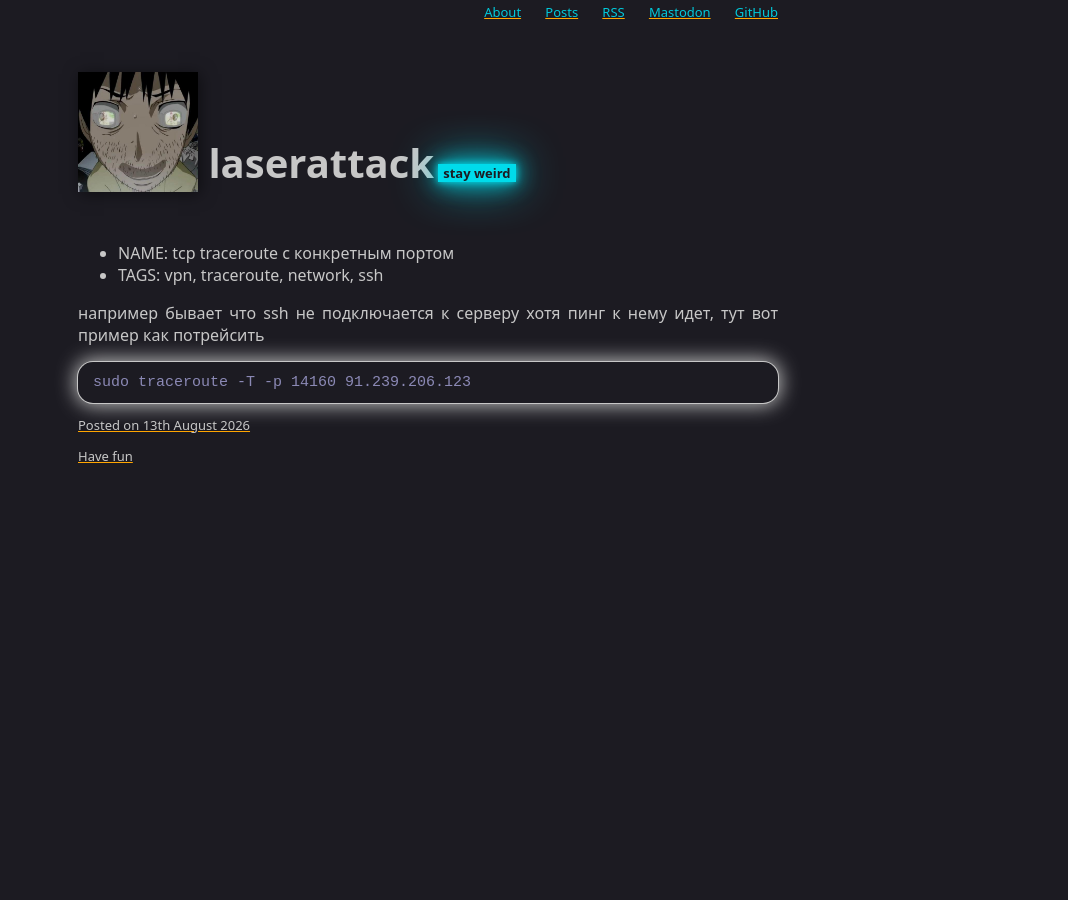
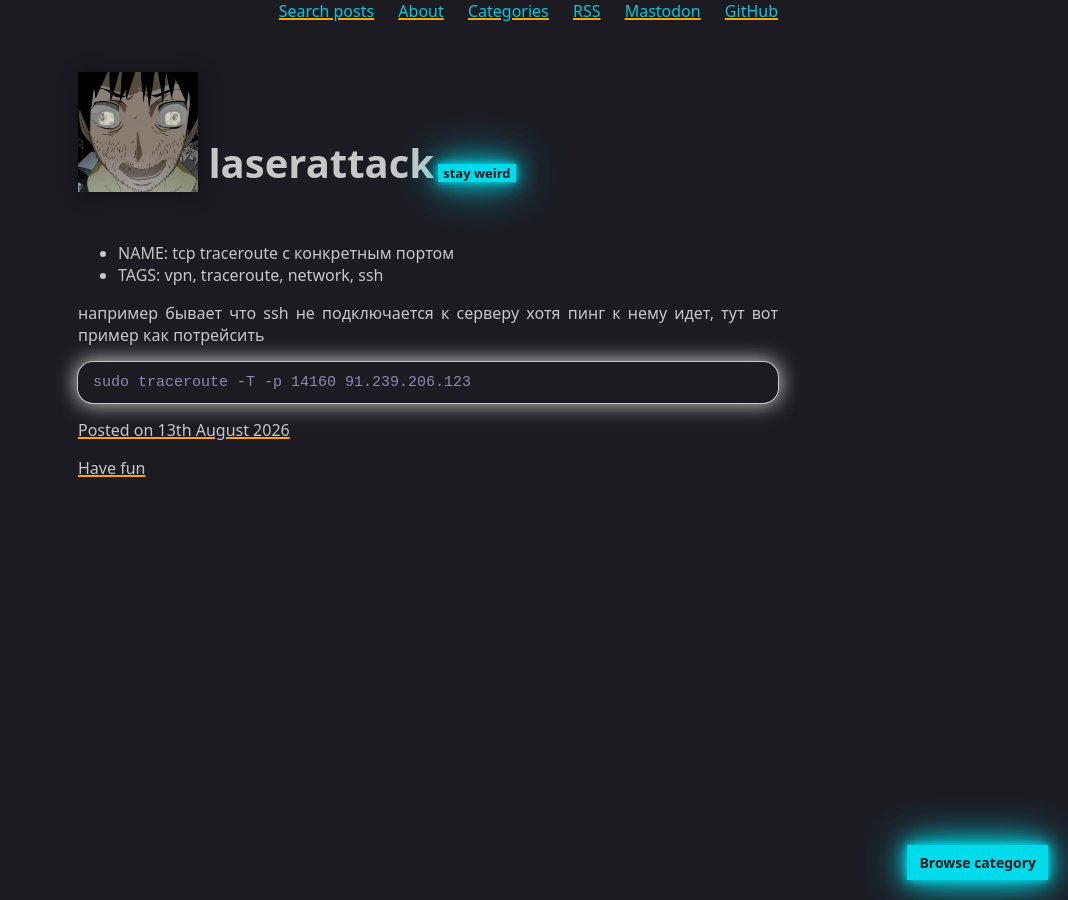
Before and after one commit to laserattack/laserattack.github.io, a Jekyll site: the page built from _posts/2026-08-13-tcp-port-traceroute.markdown, in a window 1280 px wide. Shown: the whole page, without its empty margins (212-1280 px from the left). Built offline with Jekyll 4.4.1, drawn with Linux system fonts in a browser that asks for light colours.

Commit message:
Add post search and floating category navigation

```diff
--- a/_layouts/default.html
+++ b/_layouts/default.html
@@ -13,8 +13,9 @@
   </head>
   <body>
     <nav>
+      <a href="/search/">Search posts</a>
       <a href="/">About</a>
-      <a href="/categories/">Posts</a>
+      <a href="/categories/">Categories</a>
       <a href="/feed.xml">RSS</a>
       <a rel="me" href="https://mastodon.ml/@serr">Mastodon</a>
       <a rel="me" href="https://github.com/laserattack">GitHub</a>
@@ -24,6 +25,12 @@
       <h4 class="neon-text-cyan">stay weird</h4>
     </header>
     {{ content }}
+    {% for category in page.categories %}
+    <a class="floating-link" href="/categories/{{ category | slugify }}/">
+      Browse category
+    </a>
+    {% break %}
+    {% endfor %}
     <footer>
       <p>Posted on {{ page.date | date_to_long_string: "ordinal" }}</p>
       <p>Have fun</p>
--- a/_layouts/page.html
+++ b/_layouts/page.html
@@ -13,8 +13,9 @@
   </head>
   <body>
     <nav>
+      <a href="/search/">Search posts</a>
       <a href="/">About</a>
-      <a href="/categories/">Posts</a>
+      <a href="/categories/">Categories</a>
       <a href="/feed.xml">RSS</a>
       <a rel="me" href="https://mastodon.ml/@serr">Mastodon</a>
       <a rel="me" href="https://github.com/laserattack">GitHub</a>
--- a/assets/page.css
+++ b/assets/page.css
@@ -29,8 +29,7 @@ a:hover {
 nav a,
 nav a:visited {
   margin-left: 20px;
-  font-size: small;
-  text-decoration: underline 1px orange;
+  text-decoration: underline 2px orange;
 }
 
 nav a:hover {
@@ -42,8 +41,7 @@ nav {
 }
 
 footer {
-  font-size: small;
-  text-decoration: underline 1px orange;
+  text-decoration: underline 2px orange;
 }
 
 header {
@@ -172,6 +170,40 @@ blockquote {
     0 0 45px hsl(184, 100%, 46%);
 }
 
+.floating-link,
+.floating-link:visited,
+.floating-link:hover,
+.floating-link:active {
+  color: #1c1b22;
+  background-color: hsl(184, 100%, 46%);
+  opacity: 1;
+  text-shadow: none;
+}
+
+.floating-link {
+  position: fixed;
+  right: 20px;
+  bottom: 20px;
+  z-index: 100;
+
+  padding: 8px 12px;
+
+  font-size: 14px;
+  font-weight: bold;
+  text-decoration: none;
+
+  box-shadow:
+    0 0 7.5px hsl(184, 100%, 46%),
+    0 0 22.5px hsl(184, 100%, 46%),
+    0 0 45px hsl(184, 100%, 46%);
+
+  transition: transform 0.2s ease;
+}
+
+.floating-link:hover {
+  transform: translateY(-4px);
+}
+
 /* black color theme for code highlight */
 .highlight {
   background: #1c1b22;
```
Also changed, not shown: search.json (added, +12 -0 lines), search/index.html (added, +44 -0 lines).
